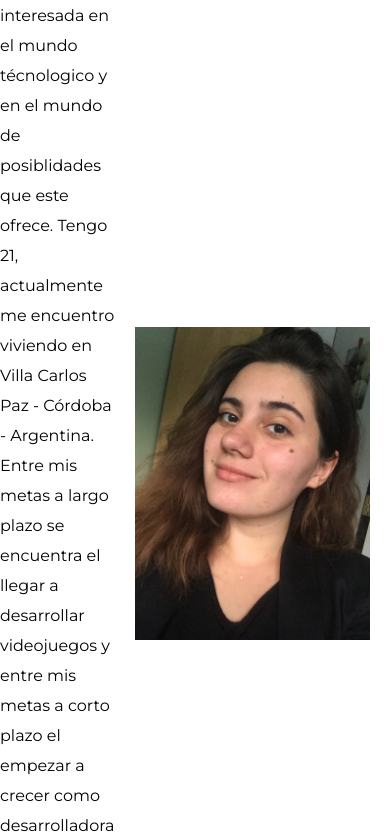
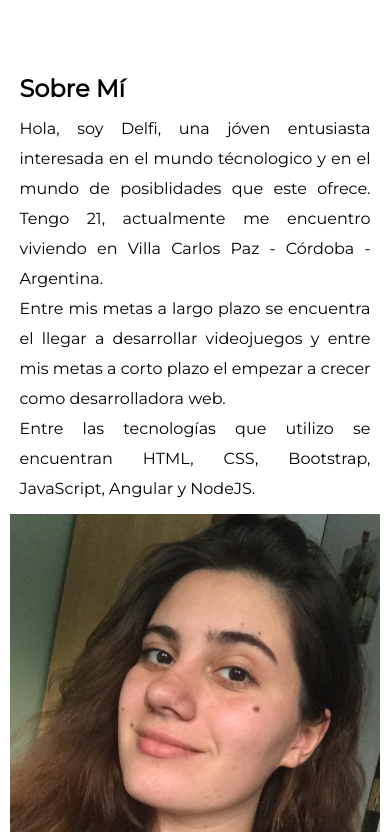
Before and after one commit to delfigica/Portfolio, a plain HTML site: page index.html in a window 390 px wide. Shown: the part 3326-4158 px from the top of the page. Drawn offline with Linux system fonts and the light colour scheme.

Commit message:
responsive

```diff
--- a/style.css
+++ b/style.css
@@ -183,7 +183,9 @@ img {
   display: flex;
   align-items: center;
   justify-content: space-evenly;
-  height: 100vh;
+  flex-wrap: wrap;
+  min-height: 100vh;
+  text-align: justify;
 
 }
 .sobre-mi-img {
@@ -231,4 +233,11 @@ img {
   .texto-proyecto {
     margin: 10px;
   }
+
+  .texto-sobre-mi {
+  width: 90%;
+  }
+  .sobre-mi-img {
+    margin: 10px;
+  }
 }
```
